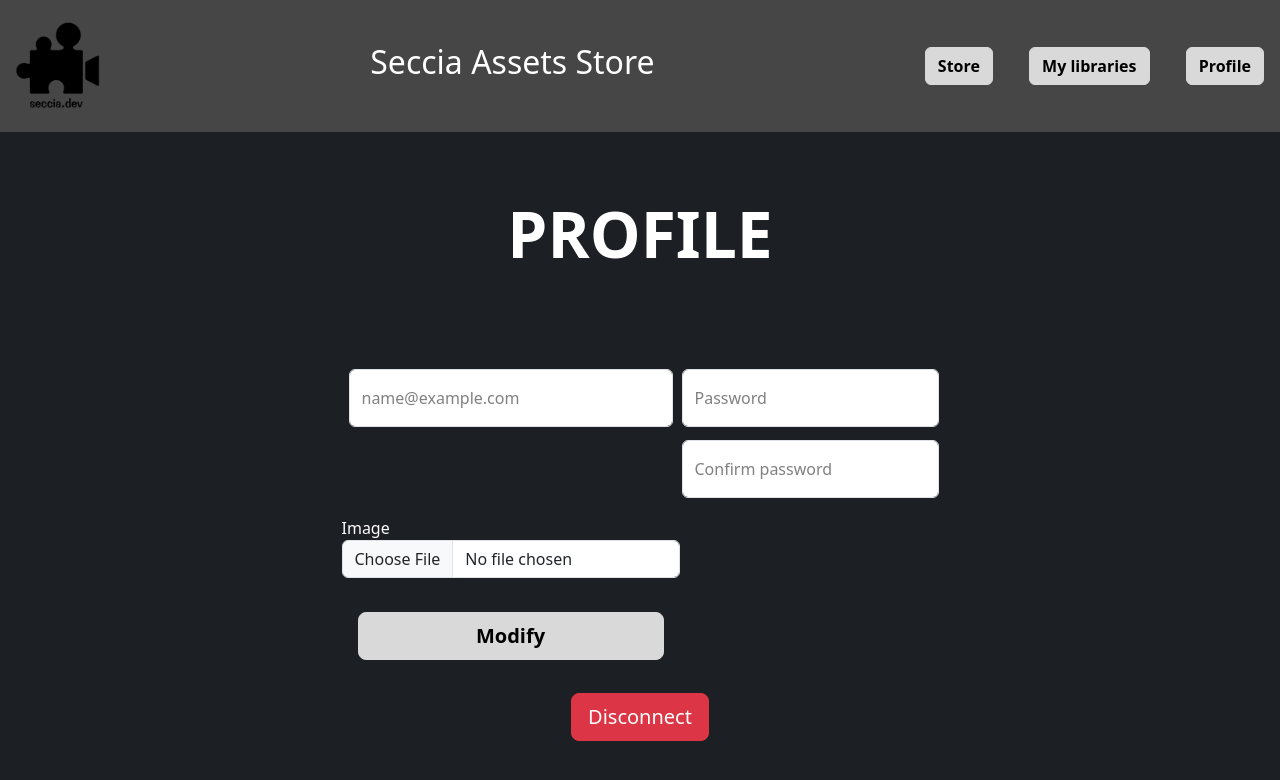
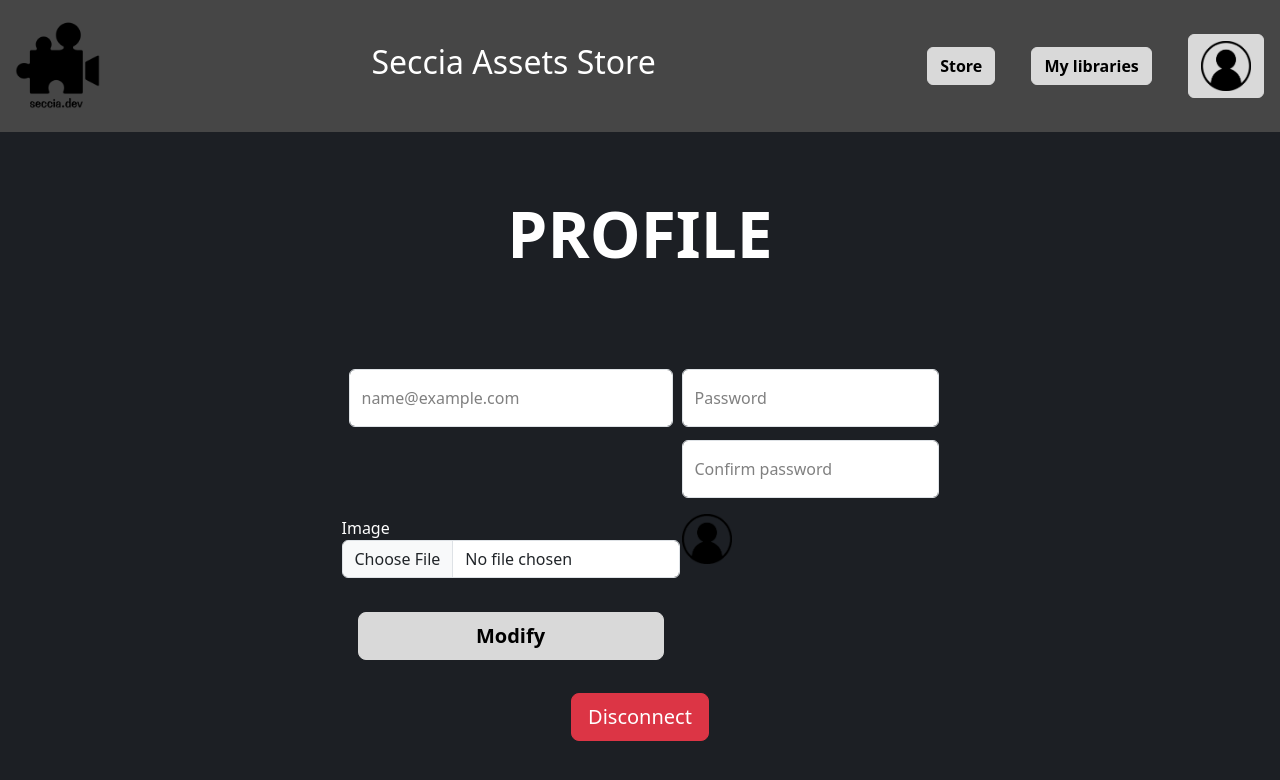
Before and after one commit to Joldd/CDA, a Node server app: page /profile in a window 1280 px wide. Shown: the top 780 px of the page. Run offline with Node 20, Linux system fonts and the light colour scheme; the visitor is signed in with stand-in values (Sample User, id 1).

Commit message:
photo de profil

```diff
--- a/src/Controllers/librarie_controller.cjs
+++ b/src/Controllers/librarie_controller.cjs
@@ -70,7 +70,7 @@ app.post('/newLibrary', (req, res) => {
     });
 });
 
-app.get('/store', (req, res) => {
+app.get('/', (req, res) => {
     let context = {
     };
     library_model.Library.getAll().then((libraries) => {
@@ -277,7 +277,7 @@ app.get('/library/:uuid/buy', (req, res) => {
             });
         })
         .catch(() => {
-            res.render("404.html.twig", context);
+            res.redirect("/login");
         });
     })
     .catch(() => {
--- a/src/Controllers/user_controller.cjs
+++ b/src/Controllers/user_controller.cjs
@@ -3,6 +3,7 @@ const { Router } = require('express');
 const app = Router();
 const user_model = require("../Models/user_model.cjs");
 const library_model = require("../Models/library_model.cjs");
+const { v4: uuidv4 } = require('uuid');
 
 app.get('/inscription', (req, res) => {
   let context = {
@@ -95,6 +96,18 @@ app.post('/profile', (req, res) => {
       if (req.body.password.length > 0){
         user.password = req.body.password;
       }
+      if(req.files != null){
+        let uploadedImage = req.files.image;
+        console.log("a");
+        user.image = uuidv4();
+        let uploadImagePath = "media/profile/"+user.image+".png";
+        uploadedImage.mv(uploadImagePath, function (err) {
+            if (err) {
+                console.log(err);
+                console.log("Failed !!");
+            } else console.log("Successfully Uploaded !!");
+        });
+      }
       user.update();
       req.session.user_id = user.id;
       context.userSession = user;
--- a/src/bdd.cjs
+++ b/src/bdd.cjs
@@ -172,7 +172,7 @@ function createTables(){
 
     //ATTENTION => RESET
     // con.query(
-    //   `DROP TABLE approvement, receipts, users_libraries, libraries_tags, libraries, credits, discounts,tags
+    //   `DROP TABLE approvement, users_libraries, libraries_tags, libraries, credits, discounts,tags, users
     //   );`
     //   ,
     //   function (err, result)
--- a/views/forms/login.html.twig
+++ b/views/forms/login.html.twig
@@ -39,7 +39,9 @@
           <div class="d-flex justify-content-center mt-3">
             <button class="btn btn-lg btn-custom" type="submit">Login</button>
           </div>
+          <a class="d-flex justify-content-center mt-3" href="/inscription">Create an account</a>
         </form>
+
       </div>
 
     </main>
--- a/views/forms/profile.html.twig
+++ b/views/forms/profile.html.twig
@@ -14,7 +14,7 @@
     <h1 class="d-flex justify-content-center" style=" padding-top:5%; font-weight: 700; font-size:400%;">PROFILE</h1>
 
       <div class="d-flex justify-content-center" style=" padding-top:5%;">
-        <form class="" action="/profile" method="post" >
+        <form class="" action="/profile" method="post" enctype="multipart/form-data">
           <table >
             <tr>
                 <td class ="p-2">
@@ -46,6 +46,11 @@
                   <input class="form-control" name="image" type="file">
                 </div>
               </td>
+              {% if userSession.image|length > 0 %}
+              <td><img src="./media/profile/{{userSession.image}}.png" alt="image" height="50"></td>
+              {% else %}
+              <td><img src="./static/img/profile.png" alt="image" height="50"></td>
+              {% endif %}
             </tr>
           {% if message is defined %}
           <div class="d-flex justify-content-center mt-3" style="color:{{color}}">
--- a/views/header.html.twig
+++ b/views/header.html.twig
@@ -11,9 +11,15 @@
     </h2>
     {% if userSession is defined %}
     <div>
-        <a href="/store" id="store" class="btn btn-custom m-3">Store</a>
+        <a href="/" id="store" class="btn btn-custom m-3">Store</a>
         <a href="/libraries" id="libraries" class="btn btn-custom m-3">My libraries</a>
-        <a href="/profile" id="profile" class="btn btn-custom m-3">Profile</a>
+        <a href="/profile" id="profile" class="btn btn-custom m-3">
+            {% if userSession.image|length > 0 %}
+            <td><img src="./media/profile/{{userSession.image}}.png" alt="image" height="50"></td>
+            {% else %}
+            <td><img src="./static/img/profile.png" alt="image" height="50"></td>
+            {% endif %}
+        </a>
     </div>
     {% else %}
     <div>
```
Also changed, not shown: server.cjs (+11 -11 lines), static/img/profile.png (added), 1 other file.
